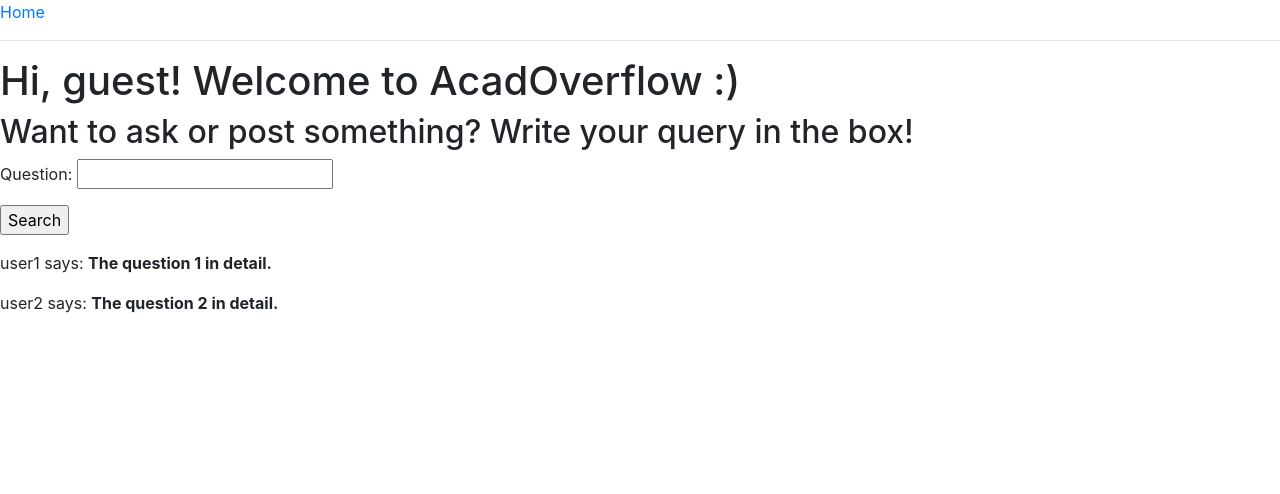
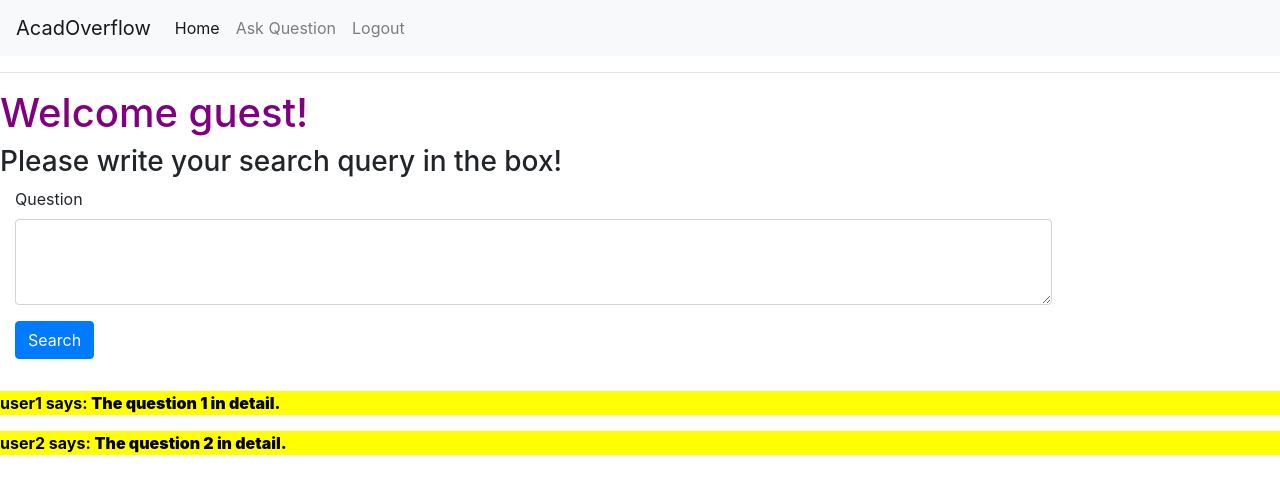
Before and after one commit to Puttu710/SE_Project, a Flask app: page / in a window 1280 px wide. Shown: the top 494 px of the page. Run offline with Flask 2, Linux system fonts and the light colour scheme; some libraries are stand-ins or nearby versions.

Commit message:
Added Navigation Bar and integrated in base.html, Also Ask a question functionality added in Menu bar linked to ask.html

```diff
--- /dev/null
+++ b/flask_backend_module/app/static/styles.css
@@ -0,0 +1,9 @@
+h1 {
+	color: purple;
+}
+
+p {
+	background-color: yellow;
+	color: black;
+	font-weight: bold;
+}
--- a/flask_backend_module/app/templates/base.html
+++ b/flask_backend_module/app/templates/base.html
@@ -14,13 +14,12 @@
   </head>
 
   <body>
+  {% include 'includes/_navbar.html' %}
 	<link href="{{ url_for('static',filename = 'styles.css') }}" rel="stylesheet" type="text/css">
-    <div><a href="/index">Home</a></div>
-    <hr>
-    {% block content %}{% endblock %}
+  <hr>
+  {% block content %}{% endblock %}
   </body>
 </html>
 
 <!-- block control statement is used to define the place where the derived templates can insert themselves
-Blocks are given a unique name and content can enhanced/replaced in derived templates
- -->
+Blocks are given a unique name and content can enhanced/replaced in derived templates-->
--- /dev/null
+++ b/flask_backend_module/app/templates/includes/_navbar.html
@@ -0,0 +1,13 @@
+<nav class="navbar navbar-expand-lg navbar-light bg-light">
+    <a class="navbar-brand" href="#">AcadOverflow</a>
+    <button class="navbar-toggler" type="button" data-toggle="collapse" data-target="#navbarNavAltMarkup" aria-controls="navbarNavAltMarkup" aria-expanded="false" aria-label="Toggle navigation">
+    <span class="navbar-toggler-icon"></span>
+     </button>
+    <div class="collapse navbar-collapse" id="navbarNavAltMarkup">
+    <div class="navbar-nav">
+      <a class="nav-item nav-link active" href="/index">Home <span class="sr-only">(current)</span></a>
+      <a class="nav-item nav-link" href="/ask">Ask Question</a>
+      <a class="nav-item nav-link" href="#">Logout</a>
+    </div>
+  </div>
+</nav>
--- a/flask_backend_module/app/templates/index.html
+++ b/flask_backend_module/app/templates/index.html
@@ -1,10 +1,33 @@
 {% extends "base.html" %}
 {% block content %}
-    <h1>Hi, {{ user.name }}! Welcome to AcadOverflow :)</h1>
-    <h2> Want to ask or post something? Write your query in the box!</h2>
-    <form action="/QueryNext" method="post" id="form1">
-        <p> Question: <input type="text" name="question" id="question"> </p>
-        <p> <input type="submit" name= "bsubmit" value="Search"> </p>
+    <h1>Welcome {{ user.name }}!</h1>
+    <h3> Please write your search query in the box!</h3>
+    <div class="page-header">
+    </div>
+        <div class="row">
+            <div class="col-lg-12">
+                <div class="well bs-component">
+                    <form class="form-horizontal" method="POST" action="/QueryNext">
+                    <fieldset>
+
+                    <div class="form-group">
+                        <label for="textArea" class="col-lg-2 control-label">Question</label>
+                        <div class="col-lg-10">
+                            <textarea class="form-control" name="question" rows="3" id="textArea"></textarea>
+                        </div>
+                    </div>
+
+                    <div class="form-group">
+                        <div class="col-lg-10 col-lg-offset-2">
+                        <button type="submit" class="btn btn-primary">Search</button>
+                        </div>
+                    </div>
+                    </fieldset>
+                    </form>
+                </div>
+            </div>
+        </div>
+
     </form>
     {% for post in posts %}
     <div><p>{{ post.author.name }} says: <b>{{ post.question }}</b></p></div>
```
